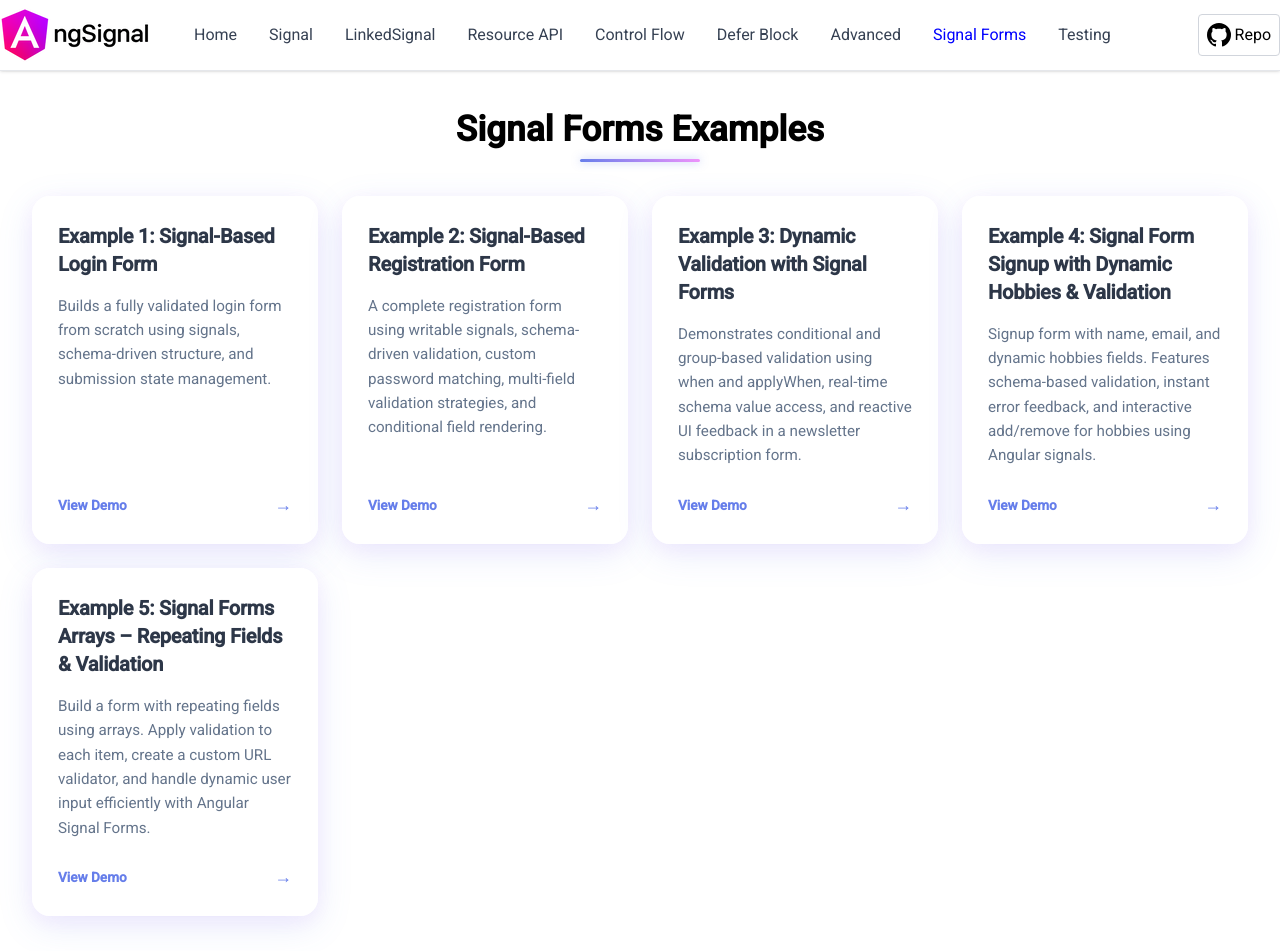
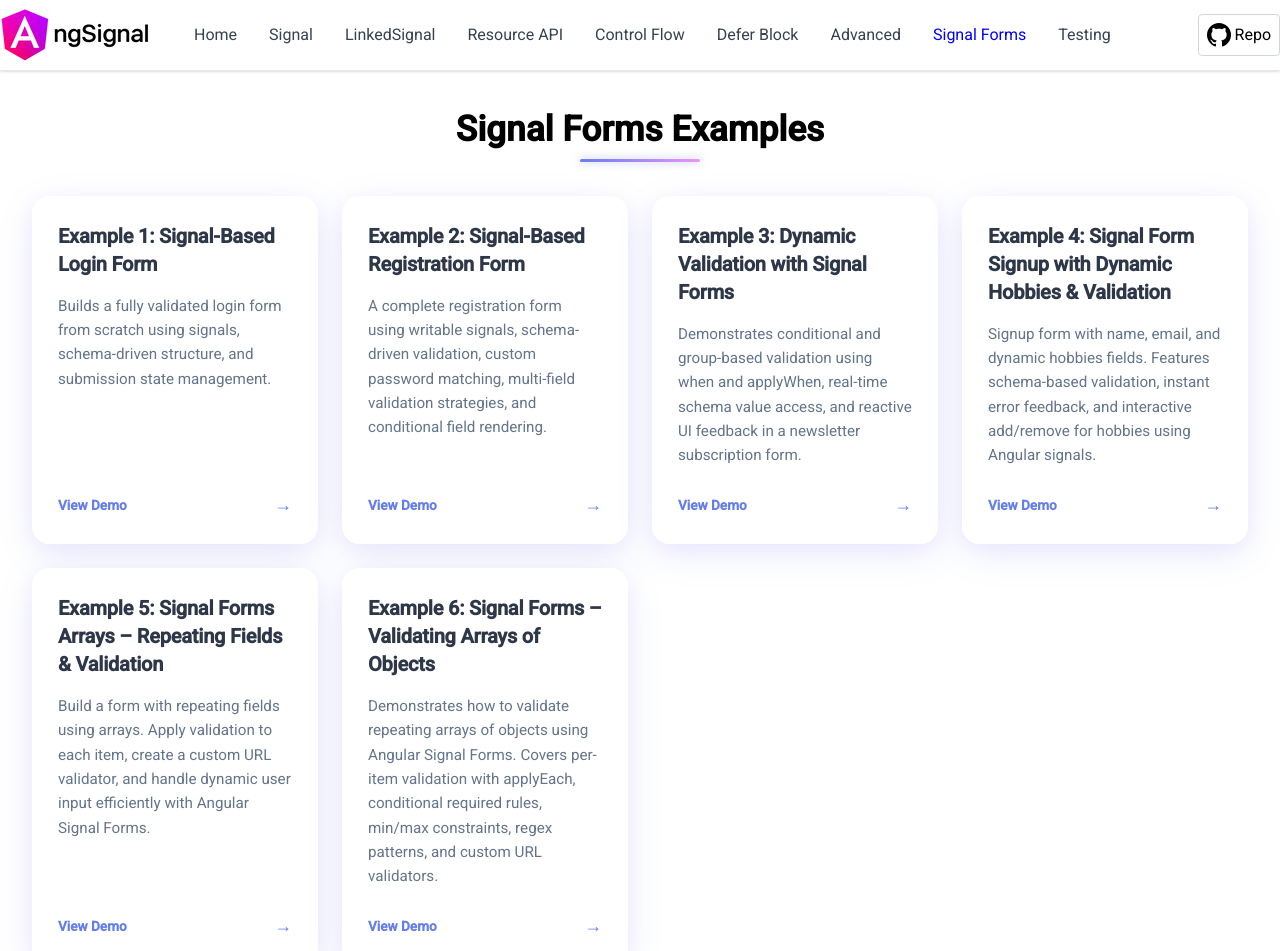
Before and after one commit to drissiOmar98/Angular-Features-Lab, an Angular app: page /signal-forms in a window 1280 px wide. Shown: the top 951 px of the page. Built offline with nearby package versions, Linux system fonts and the light colour scheme.

Commit message:
feat(signal-forms): register SfExample6 for validating arrays of objects with advanced signal form rules

```diff
--- a/src/app/examples/signal-forms/example-data/signal-forms-examples.ts
+++ b/src/app/examples/signal-forms/example-data/signal-forms-examples.ts
@@ -27,6 +27,11 @@ export const SIGNAL_FORM_EXAMPLES: ExampleModel[] = [
     content: 'Build a form with repeating fields using arrays. Apply validation to each item, create a custom URL validator, and handle dynamic user input efficiently with Angular Signal Forms.',
     routerLink: '/signal-forms/example5'
   },
+  {
+    title: 'Example 6: Signal Forms – Validating Arrays of Objects',
+    content: 'Demonstrates how to validate repeating arrays of objects using Angular Signal Forms. Covers per-item validation with applyEach, conditional required rules, min/max constraints, regex patterns, and custom URL validators.',
+    routerLink: '/signal-forms/example6'
+  }
 
 
 ];
--- /dev/null
+++ b/src/app/examples/signal-forms/sf-example6/sf-example6.html
@@ -0,0 +1 @@
+<p>sf-example6 works!</p>
--- /dev/null
+++ b/src/app/examples/signal-forms/sf-example6/sf-example6.ts
@@ -0,0 +1,11 @@
+import { Component } from '@angular/core';
+
+@Component({
+  selector: 'app-sf-example6',
+  imports: [],
+  templateUrl: './sf-example6.html',
+  styleUrl: './sf-example6.scss',
+})
+export class SfExample6 {
+
+}
--- a/src/app/examples/signal-forms/signal-forms.routes.ts
+++ b/src/app/examples/signal-forms/signal-forms.routes.ts
@@ -32,6 +32,12 @@ const SIGNAL_FORMS_ROUTES: Route[] = [
     loadComponent: () =>
       import('./sf-example5/sf-example5').then(x => x.SfExample5),
   },
+  {
+    path: 'example6',
+    loadComponent: () =>
+      import('./sf-example6/sf-example6').then(x => x.SfExample6),
+  },
+
 
 
 ];
```
Also changed, not shown: src/app/examples/signal-forms/sf-example6/sf-example6.scss (added), 1 other file (tests, documents, lock files or other folders).
